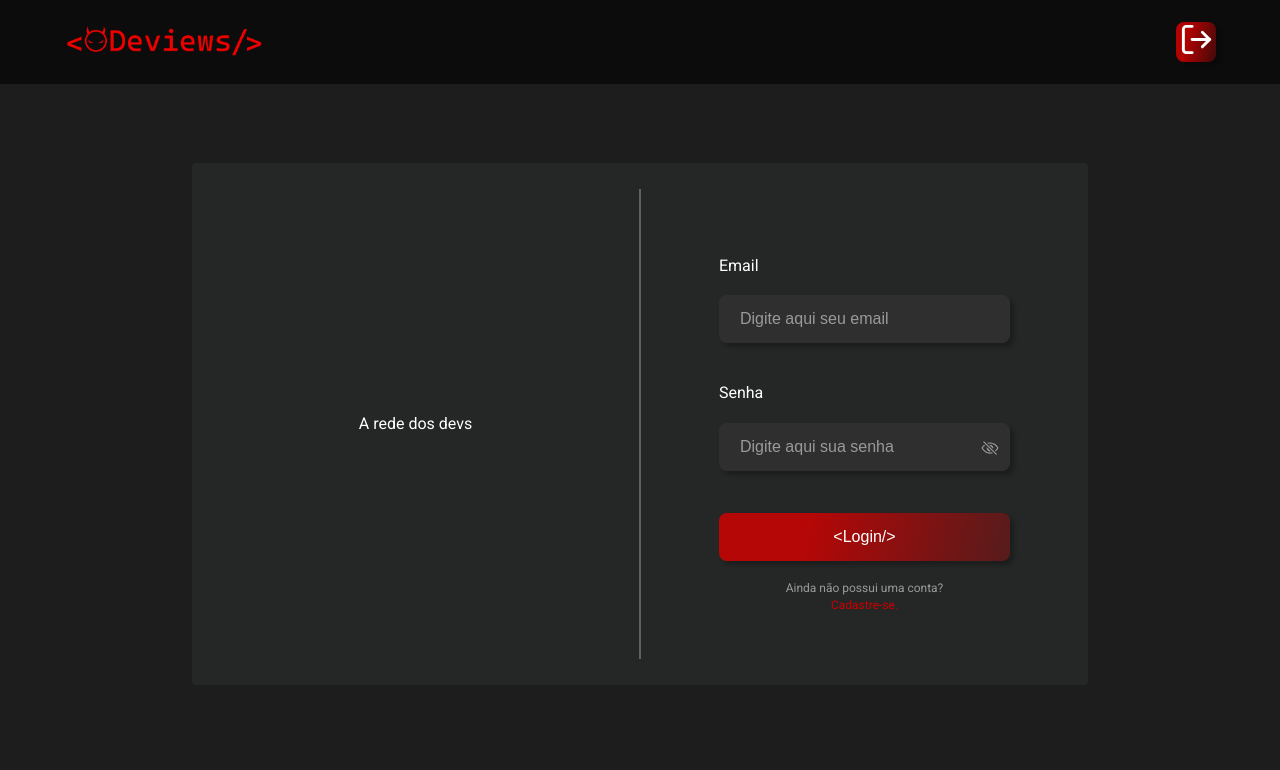
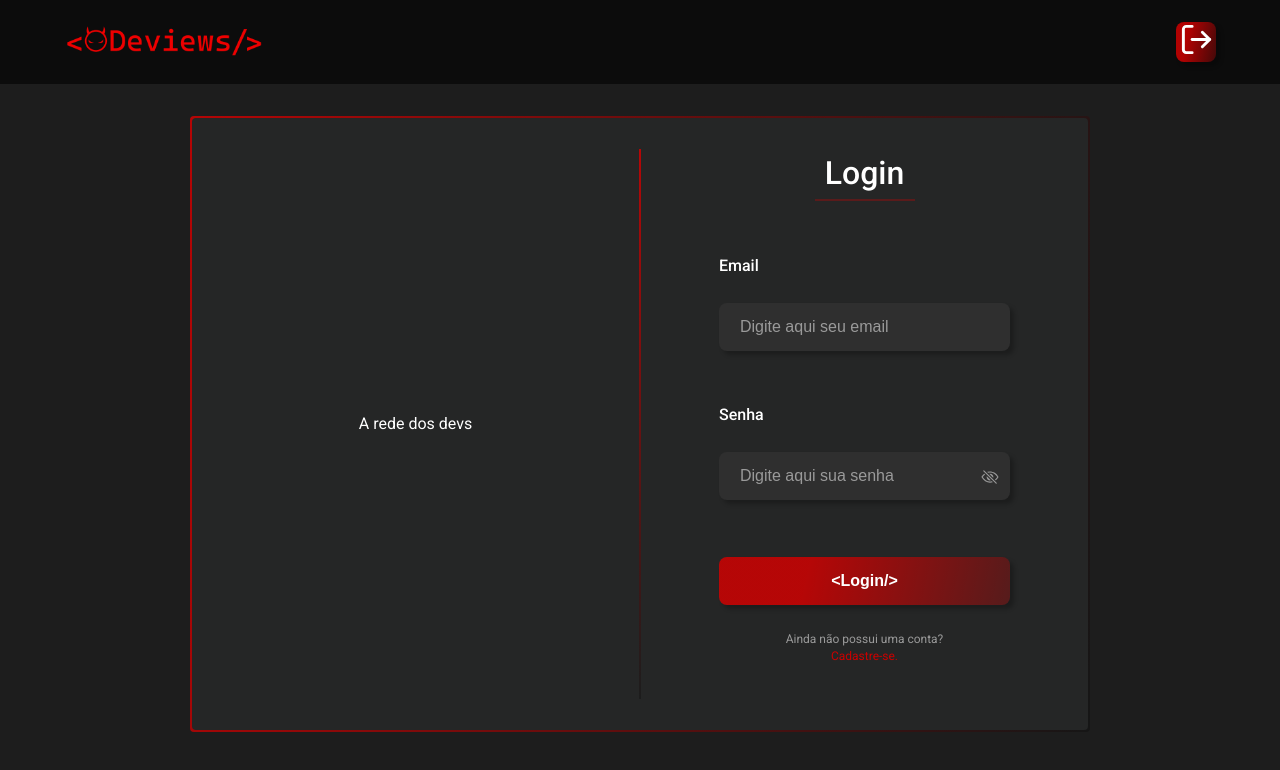
Before and after one commit to Deviews-Inc/deviews-projeto-final-m3, a React (Create React App) app: page /login in a window 1280 px wide. Shown: the top 770 px of the page. Built offline with nearby package versions, Linux system fonts and the light colour scheme.

Commit message:
:construction: Alterando css da page register e login

```diff
--- a/src/components/Button/style.ts
+++ b/src/components/Button/style.ts
@@ -10,6 +10,7 @@ export const ButtonComponent = styled.button`
   border-radius: 8px;
 
   font-size: 1rem;
+  font-weight: 600;
 
   @media screen and (min-width: 425px) {
     width: 18.188rem;
--- a/src/components/FormLogin/index.tsx
+++ b/src/components/FormLogin/index.tsx
@@ -1,4 +1,3 @@
-import { Link } from "react-router-dom";
 import { useForm } from "react-hook-form";
 import { useContext, useState } from "react";
 import { yupResolver } from "@hookform/resolvers/yup";
@@ -10,6 +9,7 @@ import schema from "../../validators/loginUser";
 import { IoEyeOffOutline } from "react-icons/io5";
 import { GiBleedingEye } from "react-icons/gi";
 import { AuthContext } from "../../providers/AuthContext";
+import Span from "../FormSpan";
 
 interface IUserLogin {
   email: string;
@@ -67,10 +67,7 @@ const FormLogin = () => {
       <span>{errors.password?.message}</span>
 
       <Button>&lt;Login/&gt;</Button>
-      <p>
-        Ainda não possui uma conta?
-        <Link to={"/register"}>Cadastre-se.</Link>
-      </p>
+      <Span>Cadastre-se.</Span>
     </Form>
   );
 };
--- a/src/components/FormLogin/styles.ts
+++ b/src/components/FormLogin/styles.ts
@@ -39,20 +39,6 @@ export const Form = styled.form`
 
   button {
     width: 90%;
-  }
-
-  p {
-    display: flex;
-    flex-direction: column;
-    gap: 0.3125rem;
-    text-align: center;
-    font-size: 0.75rem;
-    color: var(--color-grey-0);
-
-    a {
-      font-size: 0.75rem;
-      color: var(--color-red-0);
-    }
   }
 
   @media screen and (min-width: 425px) {
--- a/src/components/FormRegister/styles.ts
+++ b/src/components/FormRegister/styles.ts
@@ -6,38 +6,43 @@ export const Form = styled.form`
   justify-content: center;
   align-items: center;
 
+  width: 80%;
   margin: 0;
+  gap: 20px;
   padding: 20px;
   border-radius: 8px;
   background-color: var(--color-grey-3);
 
-    figure{
+  figure {
     width: 100%;
     display: flex;
     justify-content: center;
-        img{
+
+    img {
       width: 4.3125rem;
     }
   }
-
-   .container{
+  .container {
     display: flex;
     flex-direction: column;
     justify-content: center;
-
-        .divForm{
+    margin: 20px 0px;
+    width: 100%;
+    .divForm {
       flex: 50%;
       display: flex;
       flex-flow: column;
       width: 100%;
+      align-items: baseline;
+      gap: 10px;
+
       label {
         padding-top: 1rem;
         padding-bottom: 1rem;
       }
-
       .entry {
         height: 3rem;
-
+        width: 90%;
         padding-left: 1.3125rem;
         outline: 0;
         border-radius: 8px;
@@ -45,13 +50,12 @@ export const Form = styled.form`
         background-color: var(--color-grey-2);
         color: var(--color-white-0);
       }
-
-            .entryDiv{
+      .entryDiv {
         display: flex;
         justify-content: space-between;
         align-items: center;
         height: 3rem;
-
+        width: 82%;
         padding-left: 1.3125rem;
         padding-right: 1.3125rem;
         outline: 0;
@@ -59,46 +63,44 @@ export const Form = styled.form`
         box-shadow: var(--box-shadow);
         background-color: var(--color-grey-2);
         color: var(--color-white-0);
-                input{
+        input {
           background-color: var(--color-grey-2);
           color: var(--color-white-0);
         }
-                input:focus{
+        input:focus {
           outline: none;
         }
-                button{
+        button {
           background-color: transparent;
         }
-                .iconReact{
+        .iconReact {
           color: var(--color-grey-0);
           background-color: var(--color-grey-2);
           border: none;
         }
       }
-
       span {
         font-size: 0.75rem;
         color: var(--color-red-0);
         width: 90%;
       }
-
-            ul{
+      ul {
         display: flex;
         flex-flow: row wrap;
         justify-content: left;
         text-align: left;
         margin-top: 1rem;
-                button{
+        max-height: 6rem;
+        overflow: auto;
+        button {
           background-color: transparent;
         }
-                .iconReact{
+        .iconReact {
           color: var(--color-grey-0);
           background-color: var(--color-grey-2);
           border: none;
         }
       }
-
-
       p {
         display: flex;
         flex-direction: column;
@@ -107,56 +109,56 @@ export const Form = styled.form`
         font-size: 0.75rem;
         height: 2rem;
         color: var(--color-grey-0);
-
         a {
           font-size: 0.75rem;
           color: var(--color-red-0);
         }
       }
-
       @media screen and (min-width: 425px) {
-                flex-flow:column;
+        flex-flow: column;
+        align-items: center;
         label {
           width: 18.1875rem;
         }
         .entry {
           width: 16.875rem;
         }
-                .entryDiv{
+        .entryDiv {
           width: 15.563rem;
         }
         span {
           width: 18.1875rem;
         }
-                ul{
+        ul {
           width: 18.1875rem;
         }
       }
     }
-
   }
-    @media screen and (min-width: 768px){
-        figure{
+  @media screen and (min-width: 768px) {
+    figure {
       display: none;
     }
-        .container{
+    .container {
       flex-flow: row;
-            .divForm{
-                margin: 1rem;
     }
   }
+  @media screen and (min-width: 1024px) {
+    width: 70%;
+
+    .form_left {
+      border-right: 2px solid var(--color-grey-1);
     }
-
+  }
 `;
 
-export const ListItem=styled.li`
+export const ListItem = styled.li`
   display: flex;
   flex-flow: row;
   justify-content: space-between;
   align-items: center;
   width: fit-content;
   height: 2rem;
-
   padding-left: 0.75rem;
   padding-right: 0.75rem;
   outline: 0;
--- /dev/null
+++ b/src/components/FormSpan/index.tsx
@@ -0,0 +1,30 @@
+import { ReactNode } from "react";
+import { Link } from "react-router-dom";
+import { P } from "./styles";
+
+interface ISpanProps {
+  children: ReactNode;
+}
+
+const Span = ({ children }: ISpanProps) => {
+  return (
+    <>
+      {children === "Cadastre-se." ? (
+        <P>
+          Ainda não possui uma conta?
+          <Link to={"/register"}>{children}</Link>
+        </P>
+      ) : (
+        <P>
+          Já possui uma conta?
+          <div className="link_login">
+            <p>Faça seu</p>
+            <Link to={"/login"}>{children}</Link>
+          </div>
+        </P>
+      )}
+    </>
+  );
+};
+
+export default Span;
--- /dev/null
+++ b/src/components/FormSpan/styles.ts
@@ -0,0 +1,21 @@
+import styled from "styled-components";
+
+export const P = styled.p`
+  display: flex;
+  flex-direction: column;
+  gap: 0.3125rem;
+  text-align: center;
+  font-size: 0.75rem;
+  color: var(--color-grey-0);
+
+  a {
+    font-size: 0.75rem;
+    color: var(--color-red-0);
+  }
+
+  .link_login {
+    display: flex;
+    justify-content: center;
+    gap: 5px;
+  }
+`;
--- a/src/pages/Login/index.tsx
+++ b/src/pages/Login/index.tsx
@@ -8,12 +8,17 @@ const Login = () => {
       <Header />
       <Main>
         <ContainerMain>
+          <div className="gradient">
             <ContainerLeft>
               <p>A rede dos devs</p>
             </ContainerLeft>
             <ContainerRight>
+              <div>
+                <h2>Login</h2>
+              </div>
               <FormLogin />
             </ContainerRight>
+          </div>
         </ContainerMain>
       </Main>
     </>
--- a/src/pages/Login/styles.ts
+++ b/src/pages/Login/styles.ts
@@ -6,20 +6,29 @@ export const Main = styled.main`
 
   align-items: center;
   display: flex;
+  justify-content: center;
 `;
 
 export const ContainerMain = styled.div`
-  display: flex;
-  flex-direction: column;
-  justify-content: center;
   align-items: center;
+  padding: 2px;
+  height: 90%;
+  width: 80%;
+  background: linear-gradient(
+    100deg,
+    rgba(211, 0, 0, 0.83),
+    rgba(0, 0, 0, 0.25)
+  );
+  border-radius: 4px;
 
-  width: 90%;
-  height: 32.625rem;
-  margin: 0 auto;
-
-  background-color: var(--color-grey-3);
-  border-radius: 4px;
+  .gradient {
+    background-color: var(--color-grey-3);
+    width: 100%;
+    height: 100%;
+    align-items: center;
+    display: flex;
+    border-radius: 4px;
+  }
 
   @media screen and (min-width: 768px) {
     flex-direction: inherit;
@@ -44,16 +53,37 @@ export const ContainerLeft = styled.div`
     width: 50%;
     height: 90%;
 
-    border-right: 2px solid var(--color-grey-1);
+    border-right: 2px;
+    border-style: solid;
+    border-image: linear-gradient(
+        to bottom,
+        rgba(211, 0, 0, 0.83),
+        rgba(0, 0, 0, 0.25)
+      )
+      1 100%;
   }
 `;
 
 export const ContainerRight = styled.div`
   display: flex;
+  flex-direction: column;
+  justify-content: center;
   align-items: center;
   margin: 0 auto;
   height: 100%;
   width: 100%;
+
+  h2 {
+    font-size: 2rem;
+    border-bottom: 2px solid rgba(211, 0, 0, 0.3);
+    border-style: solid;
+    color: var(--color-white-0);
+    margin: 0 auto;
+    text-align: center;
+    padding-bottom: 10px;
+    width: 100px;
+    font-weight: 500;
+  }
 
   @media screen and (min-width: 768px) {
     width: 50%;
--- a/src/pages/Register/index.tsx
+++ b/src/pages/Register/index.tsx
@@ -1,14 +1,13 @@
 import FormRegister from "../../components/FormRegister";
 import Header from "../../components/Header";
 import { Main } from "./style";
-
 
 const Register = () => {
   return (
     <>
       <Header />
       <Main>
-          <FormRegister/>
+        <FormRegister />
       </Main>
     </>
   );
--- a/src/routes/index.tsx
+++ b/src/routes/index.tsx
@@ -1,4 +1,4 @@
-import { Navigate, Route, Routes } from "react-router-dom";
+import { Route, Routes } from "react-router-dom";
 import Dashboard from "../pages/Dashboard";
 import Login from "../pages/Login";
 import Register from "../pages/Register";
@@ -7,6 +7,8 @@ const RoutesMain = () => {
   return (
     <Routes>
       <Route path="/login" element={<Login />} />
+      <Route path="/register" element={<Register />} />
+      <Route path="/dashboard" element={<Dashboard />} />
     </Routes>
   );
 };
--- a/src/styles/reset.ts
+++ b/src/styles/reset.ts
@@ -3,14 +3,14 @@ import { createGlobalStyle } from "styled-components";
 const GlobalReset = createGlobalStyle`
 ::-webkit-scrollbar {
   width: 14px;
-  background: var(--color-grey-4);
+  background: transparent;
 }
 ::-webkit-scrollbar {
   height: 14px;
 }
 ::-webkit-scrollbar-thumb {
   box-shadow: inset 0 0 14px 14px var(--color-grey-1);
-  border: solid 4px var(--color-grey-4);
+  border: solid 4px transparent;
   border-radius: 14px;
 }
 ::-webkit-scrollbar-button {
@@ -51,7 +51,7 @@ time, mark, audio, video, button, input,textarea {
 
 label{
     font-size: 1rem;
-    font-weight: 400;
+    font-weight: 500;
     color: var(--color-white-0);
 }
 
```
Also changed, not shown: src/components/FormRegister/index.tsx (+19 -15 lines). Lines whose indentation alone changed are shown as unchanged.
